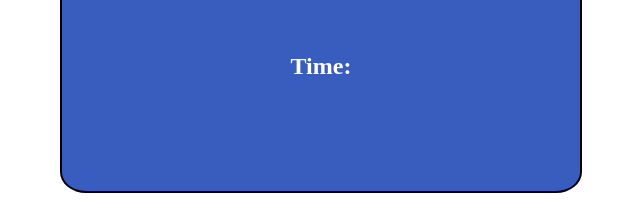
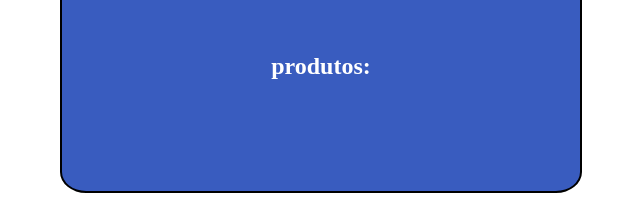
Before and after one commit to Nicholasfilipe/precificador-de-compras, a plain HTML site: page index.html in a window 1280 px wide. Shown: the part 800-1023 px from the top of the page, 319-959 px from the left. Drawn offline with Linux system fonts and the light colour scheme; a web font is replaced by a local one.

Commit message:
prodducts
products

```diff
--- a/index.html
+++ b/index.html
@@ -29,7 +29,7 @@
     <input type="text" id="nameToRemove">
     <button onclick="removeProduct()">Remover</button>
   </p>
-  <h2>Time:</h2>
+  <h2>produtos:</h2>
   <section id="products"></section>
 
 </div>
```
